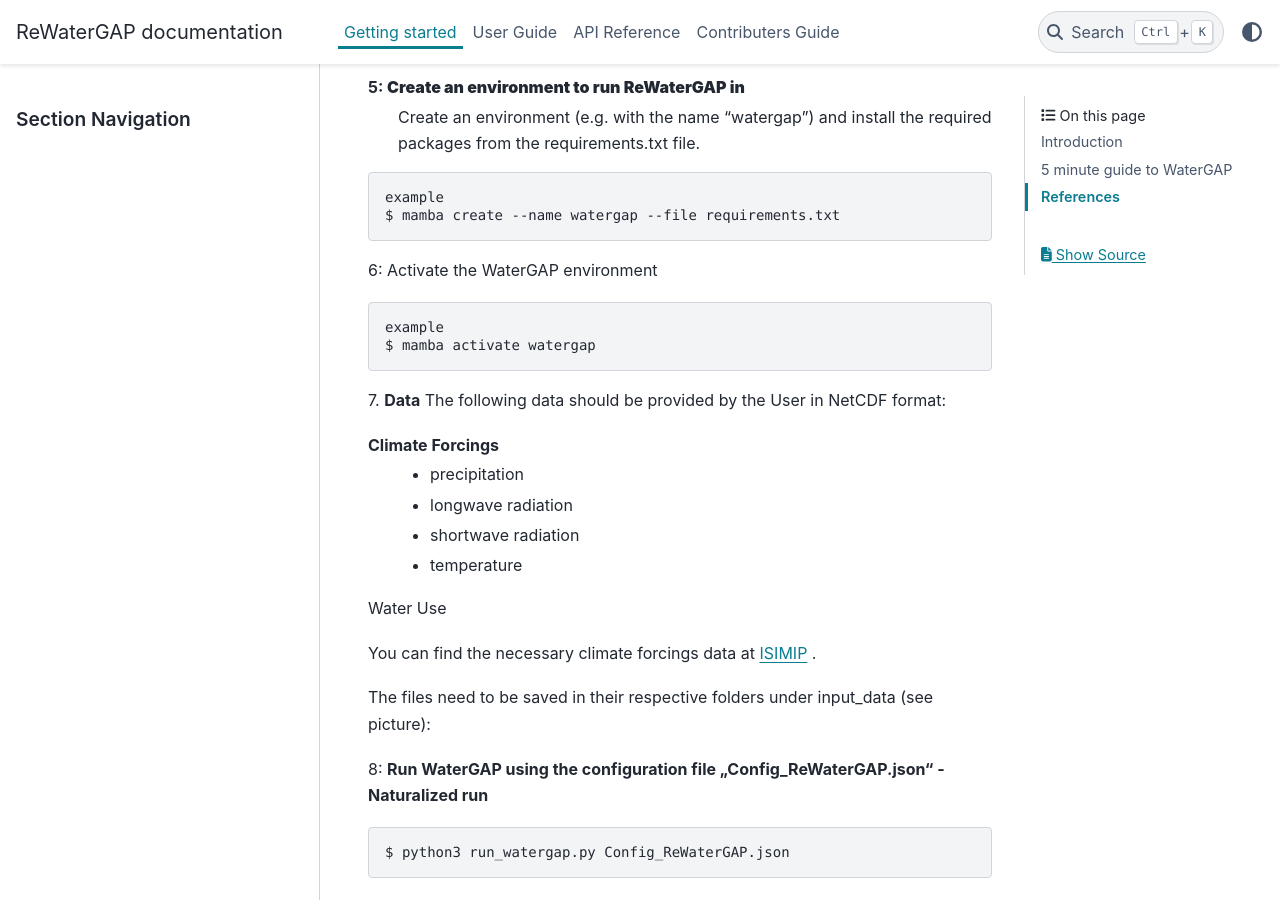
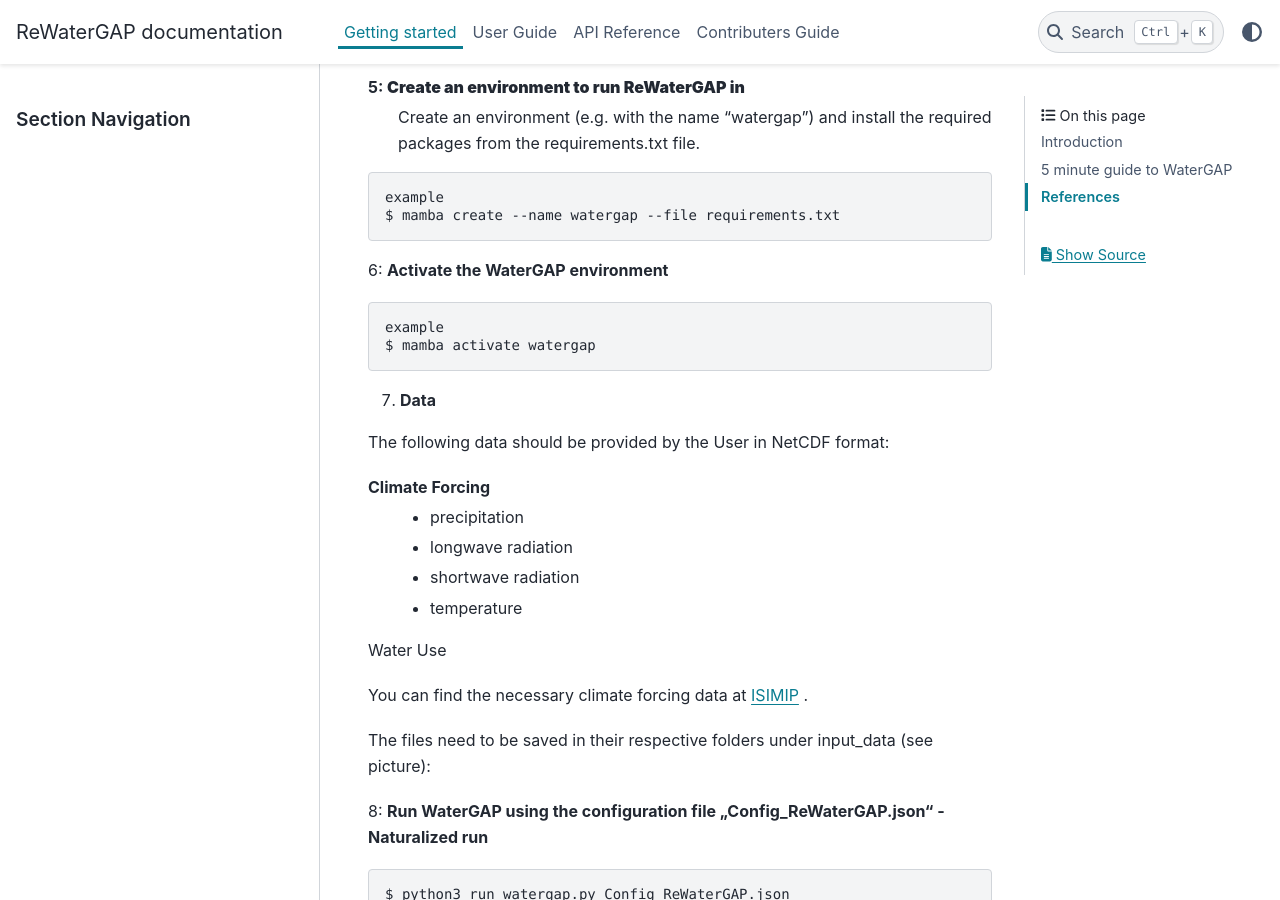
Before and after one commit to HydrologyFrankfurt/ReWaterGAP, a Sphinx documentation site: the page built from docs/getting_started/index.rst, in a window 1280 px wide and 900 px high, scrolled down 2156 px. Built offline with Sphinx 7.4.7 and the PyData theme 0.15.4, drawn with Linux system fonts in a browser that asks for light colours; pages that are not in the unit, such as notebooks, are missing from menus.

Commit message:
Update index.rst

```diff
--- a/docs/getting_started/index.rst
+++ b/docs/getting_started/index.rst
@@ -86,7 +86,7 @@
 	example
 	$ mamba create --name watergap --file requirements.txt
 
-6: Activate the WaterGAP environment
+6: **Activate the WaterGAP environment**
 
 .. code-block:: bash
 
@@ -95,9 +95,10 @@
 
 
 7. **Data**
+
 The following data should be provided by the User in NetCDF format:
 
-Climate Forcings
+Climate Forcing
 	- precipitation
 	- longwave radiation
 	- shortwave radiation
@@ -106,7 +107,7 @@
 Water Use
 
 
-You can find the necessary climate forcings data at `ISIMIP <https://data.isimip.org/search/tree/ISIMIP3b/SecondaryInputData/climate/atmosphere/mri-esm2-0/>`__ .
+You can find the necessary climate forcing data at `ISIMIP <https://data.isimip.org/search/tree/ISIMIP3b/SecondaryInputData/climate/atmosphere/mri-esm2-0/>`__ .
 
 The files need to be saved in their respective folders under input_data (see picture):
 
```
